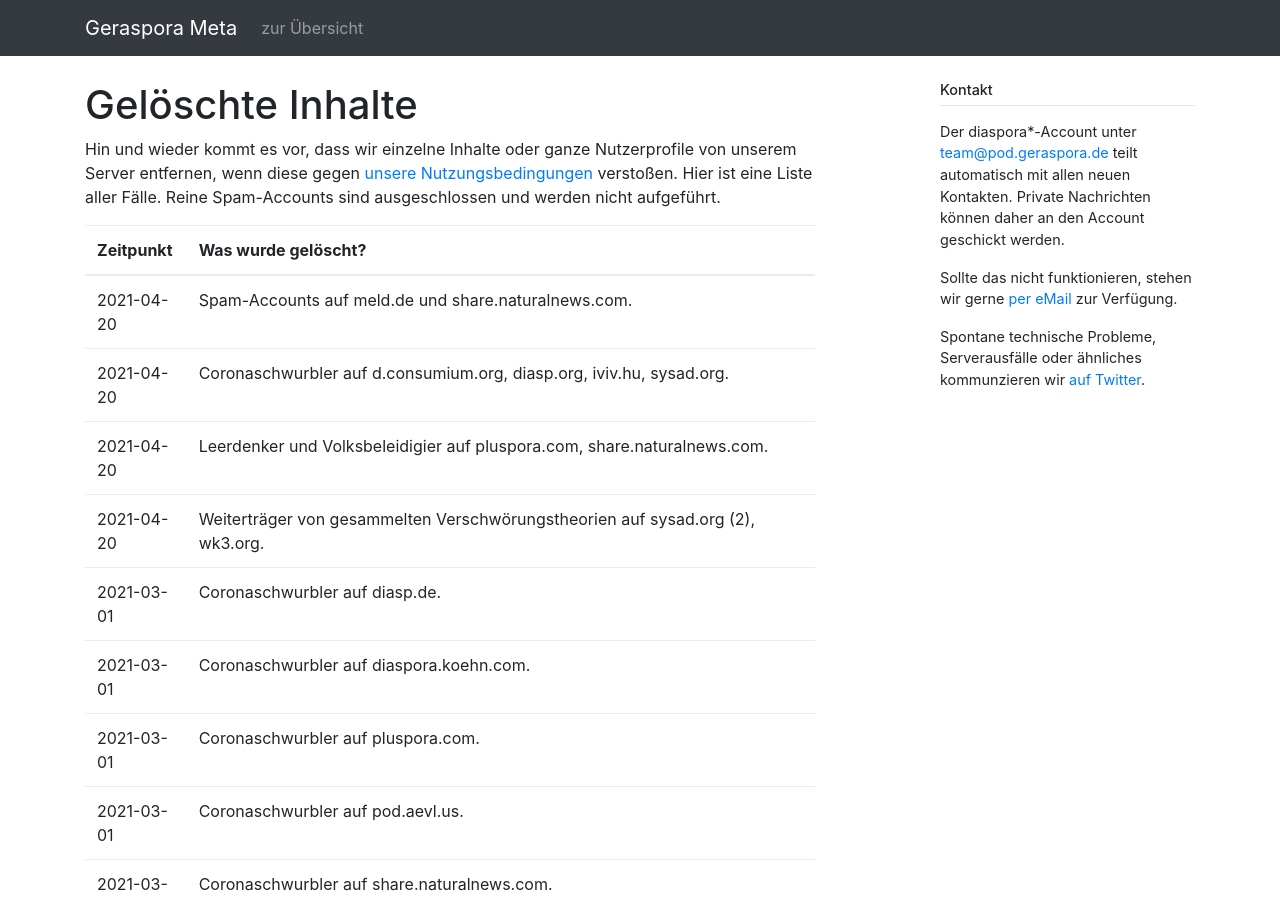
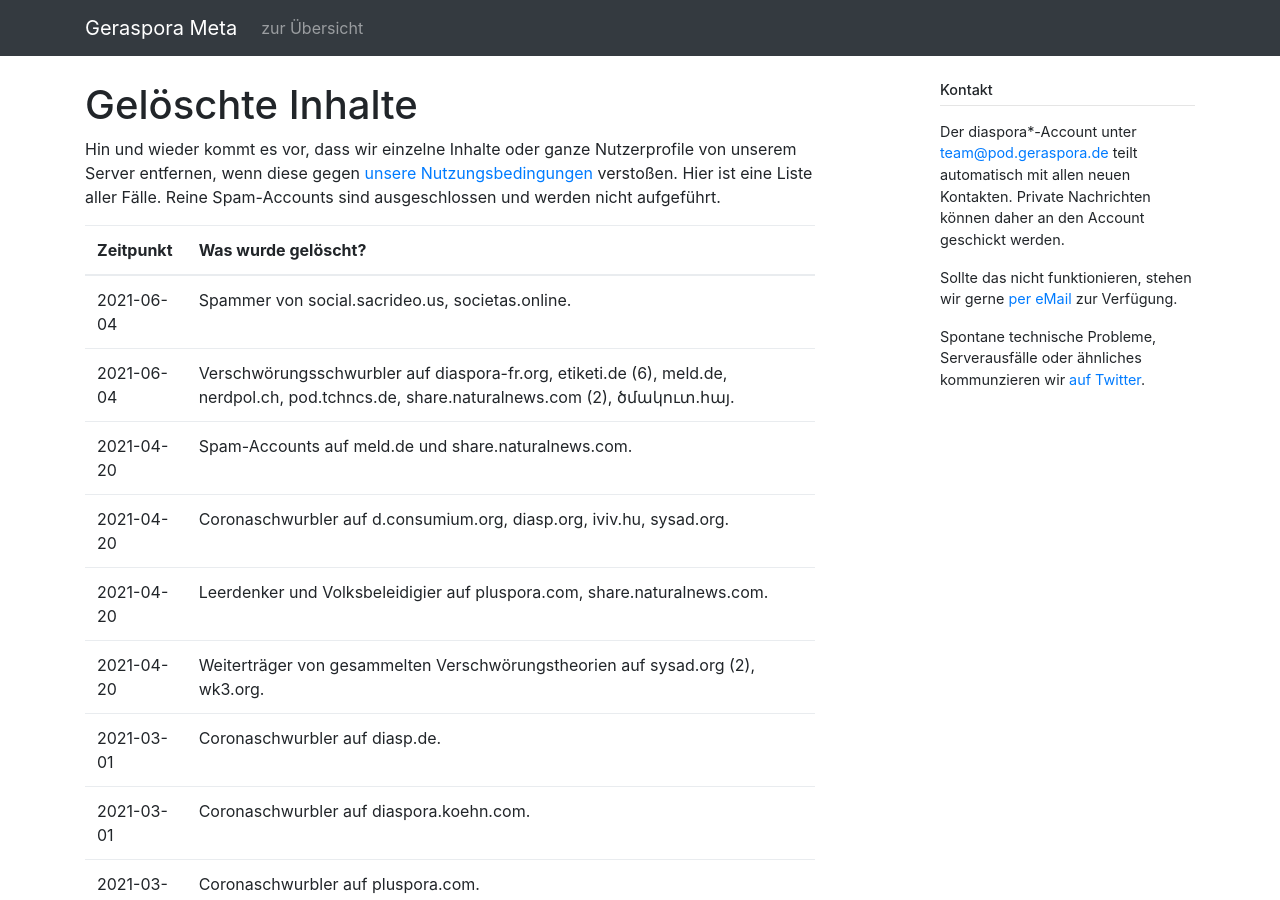
Before and after one commit to geraspora/meta, a Jekyll site: the page built from pod/deleted_contents.md, in a window 1280 px wide and 900 px high. Built offline with Jekyll 4.4.1, drawn with Linux system fonts in a browser that asks for light colours.

Commit message:
more deletions

```diff
--- a/pod/deleted_contents.md
+++ b/pod/deleted_contents.md
@@ -8,6 +8,8 @@ Hin und wieder kommt es vor, dass wir einzelne Inhalte oder ganze Nutzerprofile
 
 | Zeitpunkt     | Was wurde gelöscht?                                                                                                                                                                                                                                                                                                                                                                                                                                                                                                                                                                                                                                                                                                                                                                                                                                                                                                                                                       |
 | ------------- | ------------------------------------------------------------------------------------------------------------------------------------------------------------------------------------------------------------------------------------------------------------------------------------------------------------------------------------------------------------------------------------------------------------------------------------------------------------------------------------------------------------------------------------------------------------------------------------------------------------------------------------------------------------------------------------------------------------------------------------------------------------------------------------------------------------------------------------------------------------------------------------------------------------------------------------------------------------------------- |
+| 2021-06-04    | Spammer von social.sacrideo.us, societas.online.                                                                                                                                                                                                                                                                                                                                                                                                                                                                                                                                                                                                                                                                                                                                                                                                                                                                                                                          |
+| 2021-06-04    | Verschwörungsschwurbler auf diaspora-fr.org, etiketi.de (6), meld.de, nerdpol.ch, pod.tchncs.de, share.naturalnews.com (2), ծմակուտ.հայ.                                                                                                                                                                                                                                                                                                                                                                                                                                                                                                                                                                                                                                                                                                                                                                                                                                  |
 | 2021-04-20    | Spam-Accounts auf meld.de und share.naturalnews.com.                                                                                                                                                                                                                                                                                                                                                                                                                                                                                                                                                                                                                                                                                                                                                                                                                                                                                                                      |
 | 2021-04-20    | Coronaschwurbler auf d.consumium.org, diasp.org, iviv.hu, sysad.org.                                                                                                                                                                                                                                                                                                                                                                                                                                                                                                                                                                                                                                                                                                                                                                                                                                                                                                      |
 | 2021-04-20    | Leerdenker und Volksbeleidigier auf pluspora.com, share.naturalnews.com.                                                                                                                                                                                                                                                                                                                                                                                                                                                                                                                                                                                                                                                                                                                                                                                                                                                                                                  |
```
